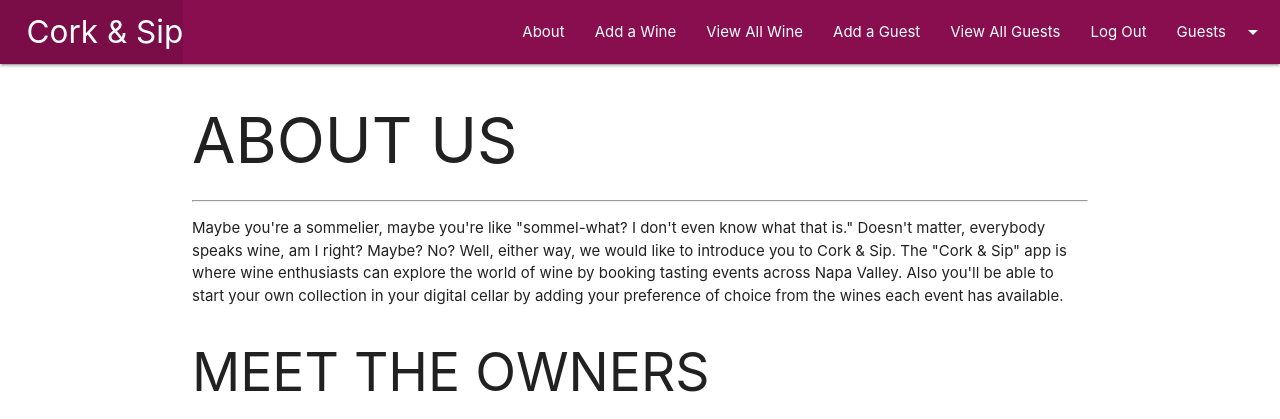
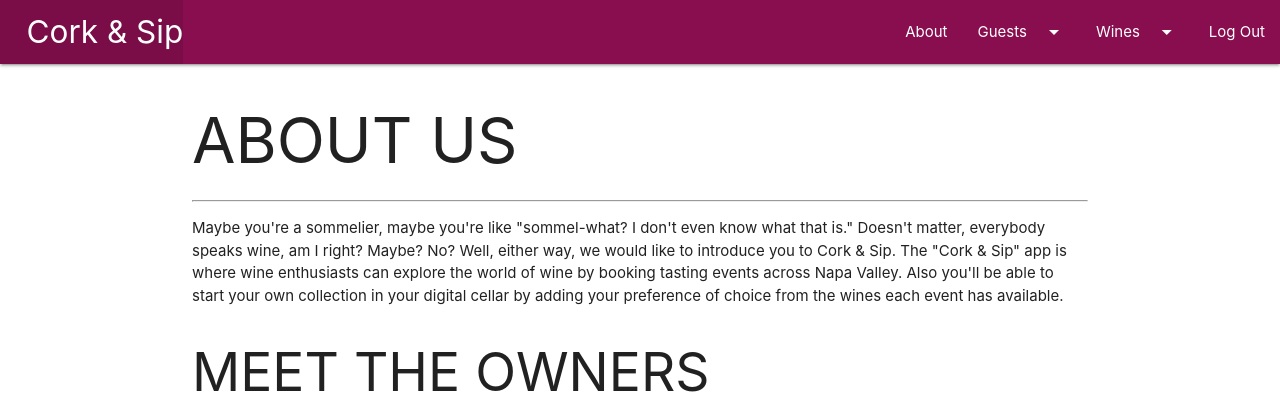
Before and after one commit to AnthonnyyP/Cork-and-Sip, a Django app: page /about/ in a window 1280 px wide. Shown: the top 419 px of the page. Run offline with Django 4.2, Linux system fonts and the light colour scheme; the visitor is signed in with stand-in values (Sample User, id 1).

Commit message:
fixed navbar

```diff
--- a/corkandsip/main_app/templates/base.html
+++ b/corkandsip/main_app/templates/base.html
@@ -8,22 +8,25 @@
   <meta http-equiv="X-UA-Compatible" content="ie=edge">
   <title>Cork & Sip</title>
   <link href="https://fonts.googleapis.com/icon?family=Material+Icons" rel="stylesheet">
-  <!-- <link type="text/css" rel="stylesheet" href="css/materialize.min.css"  media="screen,projection"/> -->
-  <meta name="viewport" content="width=device-width, initial-scale=1.0"/>
-  <!-- <link rel="stylesheet" href="css/materialize.min.css"> -->
-  <!-- <link rel=”stylesheet” href=”https://cdnjs.cloudflare.com/ajax/libs/materialize/1.0.0/css/materialize.min.css”> -->
+
   <link rel="stylesheet" href="https://cdnjs.cloudflare.com/ajax/libs/materialize/1.0.0/css/materialize.min.css">
   <link rel="stylesheet" type="text/css" href="{% static 'css/materialize.css' %}" />
   <link rel="stylesheet" type="text/css" href="{% static 'css/materialize.min.css' %}" />
   <link rel="stylesheet" type="text/css" href="{% static 'css/style.css' %}" />
   <script src="https://cdnjs.cloudflare.com/ajax/libs/materialize/1.0.0/js/materialize.min.js"></script>
+  <script src="https://ajax.googleapis.com/ajax/libs/jquery/3.5.1/jquery.min.js"></script>
 </head>
 <body>
-    <ul id="guestdropdown" class="dropdown-content">
+  <ul id="dropdown1" class="dropdown-content">
     <li><a href="{% url 'guests_create' %}">Add a Guest</a></li>
     <li class="divider"></li>
     <li><a href="{% url 'index' %}">View All Guests</a></li>
     </ul>
+    <ul id="dropdown2" class="dropdown-content">
+      <li><a href="{% url 'wines_create' %}">Add a Guest</a></li>
+      <li class="divider"></li>
+      <li><a href="{% url 'wines_index' %}">View All Guests</a></li>
+      </ul>
     <nav>
       <div class="nav-wrapper pink darken-4">
         <ul>
@@ -32,12 +35,10 @@
         <ul class="right">
           <li><a href="{% url 'about' %}">About</a></li>
           {% if user.is_authenticated %}
-            <li><a href="{% url 'wines_create' %}">Add a Wine</a></li>
-            <li><a href="{% url 'wines_index'%}">View All Wine</a></li>
-            <li><a href="{% url 'guests_create' %}">Add a Guest</a></li>
-            <li><a href="{% url 'index' %}">View All Guests</a></li>
+            <li><a class="dropdown-trigger" href="#!" data-target="dropdown1" >Guests<i class="material-icons right">arrow_drop_down</i></a></li>
+            <li><a class="dropdown-trigger" href="#!" data-target="dropdown2" >Wines<i class="material-icons right">arrow_drop_down</i></a></li>
             <li><a href="{% url 'logout' %}">Log Out</a></li>
-            <li><a class="dropdown-trigger" href="#!" data-target="guestdropdown">Guests<i class="material-icons right">arrow_drop_down</i></a></li>
+            </ul>
           {% else %}
             <li><a href="{% url 'signup' %}">Sign Up</a></li>
             <li><a href="{% url 'login' %}">Log In</a></li>
@@ -54,6 +55,7 @@
     <div class="right">All Rights Reserved, &copy; 2023 Cork & Sip &nbsp;</div>
   </footer>
   <script>
+    document.addEventListener('DOMContentLoaded', function() {
     const dateEl = document.getElementById('id_date');
     M.Datepicker.init(dateEl, {
       format: 'yyyy-mm-dd',
@@ -64,17 +66,11 @@
 
     const selectEl = document.getElementById('id_time');
     M.FormSelect.init(selectEl);
+  });
+  document.addEventListener('DOMContentLoaded', function () {
+    var elems = document.querySelectorAll('.dropdown-trigger');
+    var instances = M.Dropdown.init(elems);
+  });
   </script>
-  <script type="text/javascript" src="{% static 'js/materialize.min.js' %}"></script>
-  <!-- <script src="js/materialize.min.js"></script> -->
-  <!-- <script src=”https://cdnjs.cloudflare.com/ajax/libs/materialize/1.0.0/js/materialize.min.js”></script> -->
-  <script src="https://cdnjs.cloudflare.com/ajax/libs/materialize/1.0.0/js/materialize.min.js"></script>
-  <script src="https://ajax.googleapis.com/ajax/libs/jquery/3.5.1/jquery.min.js"></script>
-  <script>
-    document.addEventListener('DOMContentLoaded', function() {
-    var elems = document.querySelectorAll('.dropdown-trigger');
-    var instances = M.Dropdown.init(elems, options);
-  });
-</script>
 </body>
 </html>
```
